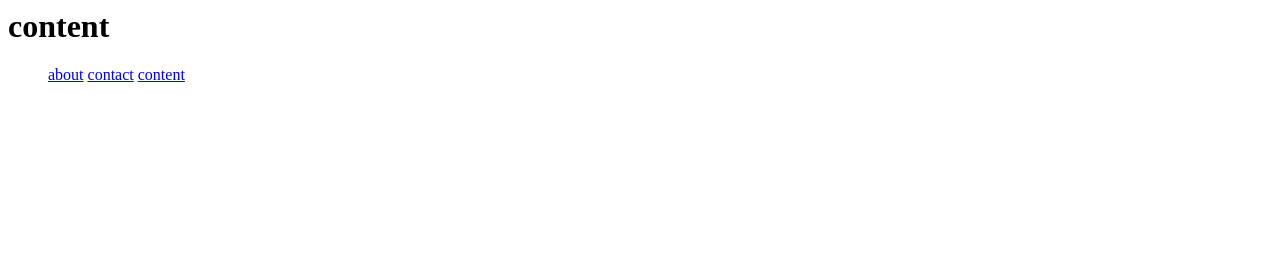
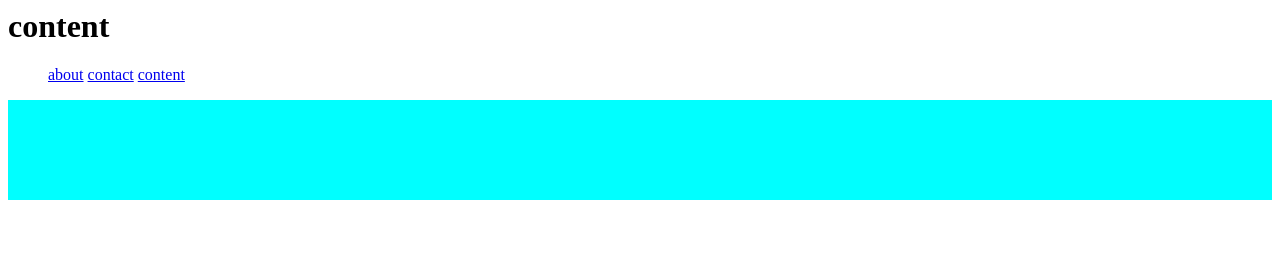
Before and after one commit to Rahul-1904/cv, a website: page content.html in a window 1280 px wide. Drawn offline with Linux system fonts and the light colour scheme; files that its build step writes are made by us from their sources; the site is published under a folder, as on GitHub Pages, so addresses that start at the root find nothing.

Commit message:
Update content.html

```diff
--- a/content.html
+++ b/content.html
@@ -1,7 +1,7 @@
 <html>
     <head>
        <title>content</title>
-       <link rel="stylesheet" href="/css/content.css">
+       <link rel="stylesheet" href="content.css">
     </head>
     <body>
         <header>
```
